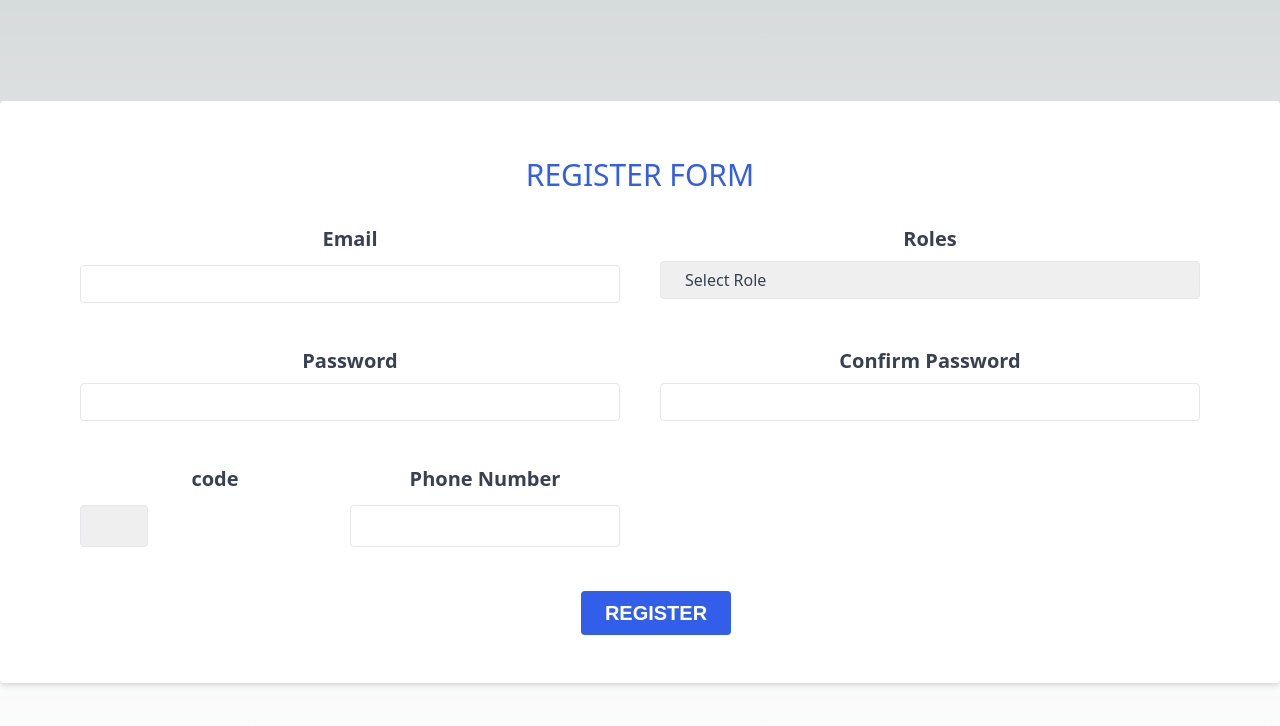
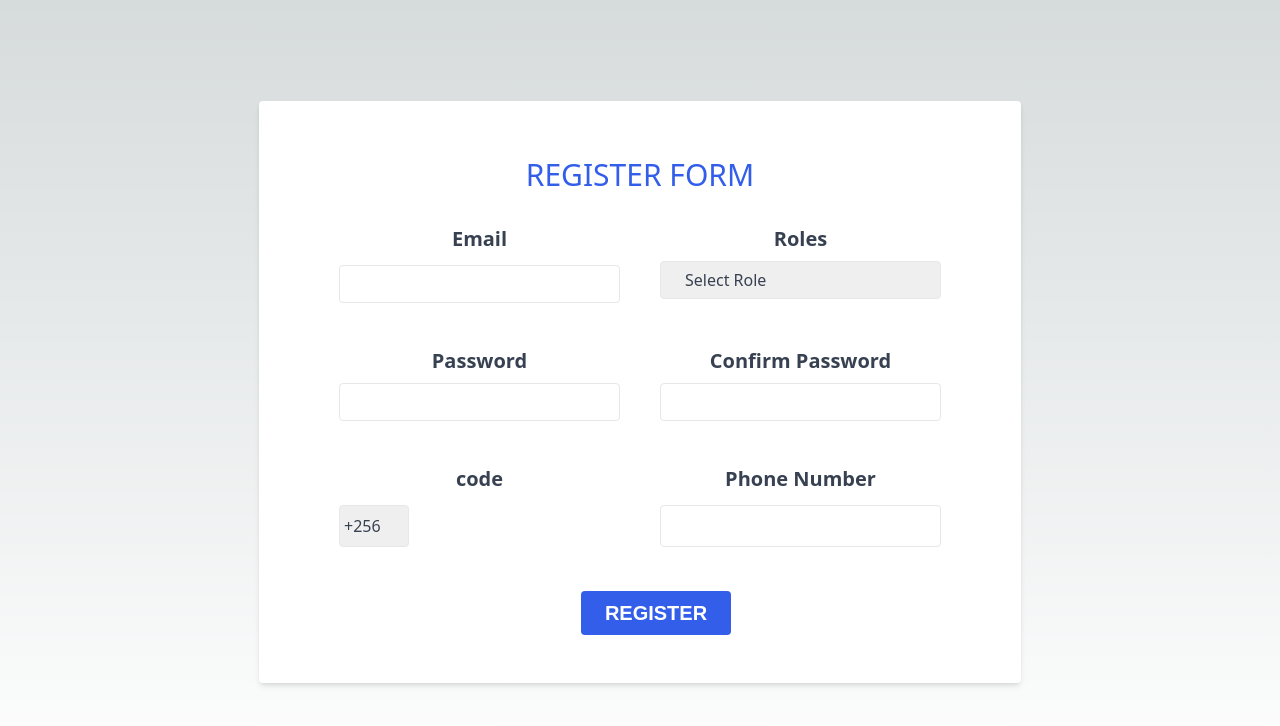
Before and after one commit to Naggayi-Daphne-Pearl/zofi_cash, a Next.js app: page /auth/register in a window 1280 px wide. Shown: the top 726 px of the page. Built offline with nearby package versions, Linux system fonts and the light colour scheme.

Commit message:
adding country codes

```diff
--- a/components/Register.js
+++ b/components/Register.js
@@ -2,7 +2,7 @@ import React, { useState, useContext } from "react";
 import { Formik, Form, Field, ErrorMessage } from "formik";
 import validationSchema from "./Schema";
 import Button from "./Button";
-import { country_codes } from "./data";
+import {countryCodes } from "./data";
 import { roles } from "./data";
 import { useRouter } from "next/router";
 import { ToastContainer, toast } from "react-toastify";
@@ -172,7 +172,7 @@ function Register() {
                 />
               </div>
               {/* phone number */}
-              <div className="grid grid-cols-2 justify-center flex">
+
               <div className="mb-1">
                 <label
                   htmlFor="code"
@@ -192,12 +192,12 @@ function Register() {
                       : "appearance-none border rounded w-1/4 py-2 px-1 text-gray-700 l focus:outline-none focus:shadow-outline"
                   }
                 >
-                    {/* <option value="">+256</option>
-                    {country_codes.map((country) => (
+                  <option value="">+256</option>
+                  {countryCodes.map((country) => (
                     <option key={country.code} value={country.code}>
                       {country.code}
                     </option>
-                    ))} */}
+                  ))}
                 </Field>
                 <ErrorMessage
                   name="country_code"
@@ -229,7 +229,6 @@ function Register() {
                 />
               </div>
             </div>
-            </div>
 
             <div className="flex items-center justify-center mt-6 ">
               <Button type="submit">REGISTER</Button>
```
Lines whose indentation alone changed are shown as unchanged.
